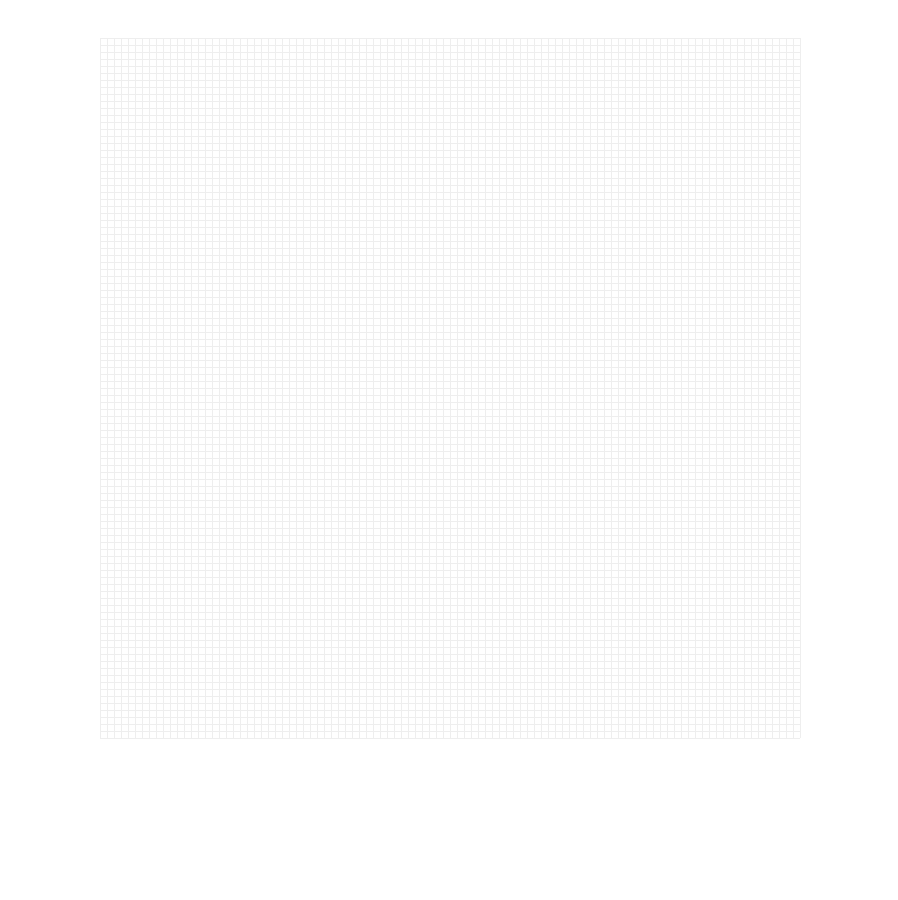
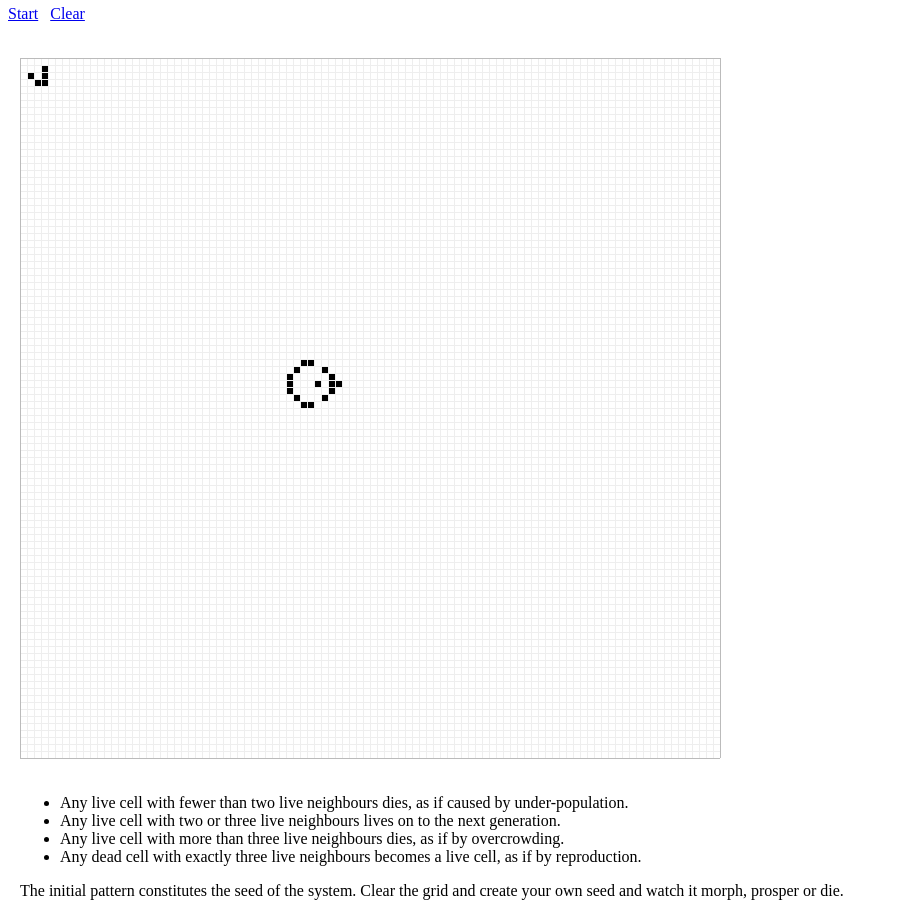
Before and after one commit to marushkevych/game-of-life, a website: page index.html in a window 1280 px wide. Shown: the part 62-962 px from the top of the page, without its empty margins (0-898 px from the left). Before the commit the page ends 801 px from the top, so only its background shows below. Drawn offline with Linux system fonts and the light colour scheme.

Commit message:
dist target

```diff
--- a/index.html
+++ b/index.html
@@ -6,16 +6,30 @@ and open the template in the editor.
 -->
 <html>
     <head>
-        <title>TODO supply a title</title>
+        <title>Conway's Game of Life</title>
         <meta charset="UTF-8">
         <meta name="viewport" content="width=device-width">
     </head>
     <body>
+        <h2>Conway's Game of Life</h2>
+        <a href="#" id="start">Start</a>
+        <a href="#" id="stop" style="display:none">Stop</a> &nbsp;
+        <a href="#" id="clear" >Clear</a>
         <div>
-            <canvas id="canvas" width="401" height="401" ></canvas>
+            <canvas id="canvas"  ></canvas>
         </div>
-        <a href="#" id="start">Click to start</a>
-        <a href="#" id="stop">Click to stop</a>
+
+        <div id="text">
+            <ul>
+                <li>Any live cell with fewer than two live neighbours dies, as if caused by under-population.</li>
+                <li>Any live cell with two or three live neighbours lives on to the next generation.</li>
+                <li>Any live cell with more than three live neighbours dies, as if by overcrowding.</li>
+                <li>Any dead cell with exactly three live neighbours becomes a live cell, as if by reproduction.</li>
+            </ul>
+            The initial pattern constitutes the seed of the system.
+            Clear the grid and create your own seed and watch it morph, prosper or die.
+        </div>
+
         <script src="js/bundle.js" ></script>
     </body>
 </html>
--- a/js/bundle.js
+++ b/js/bundle.js
@@ -4,14 +4,21 @@ var GridModel = require('./grid/GridModel');
 var size = 100;
 var canvas = document.getElementById("canvas");
 var startButton = document.getElementById("start");
+var stopButton = document.getElementById("stop");
+var clearButton = document.getElementById("clear");
 startButton.addEventListener("click", start, false);
-var stopButton = document.getElementById("stop");
 stopButton.addEventListener("click", stop, false);
-
-var view = require('./grid/GridView').init(canvas, {size:size,scale:7,positionLeft:"100px",positionTop:"100px"});
+clearButton.addEventListener("click", clear, false);
+
+var text = document.getElementById("text");
+text.style.left = '20px';
+text.style.top = '840px';
+text.style.position = "absolute";
+
+var view = require('./grid/GridView').init(canvas, {size: size, scale: 7, positionLeft: "20px", positionTop: "120px"});
 var model = new GridModel(size);
 
-view.onCellClick(function(cell){
+view.onCellClick(function(cell) {
     var modelCell = model.getCell(cell.x, cell.y);
     modelCell.isAlive = !modelCell.isAlive;
 
@@ -21,48 +28,100 @@ view.onCellClick(function(cell){
 
 view.paintGrid();
 
+// initial setup
+model.getCell(2,3).isAlive=true;
+model.getCell(3,4).isAlive=true;
+model.getCell(4,2).isAlive=true;
+model.getCell(4,3).isAlive=true;
+model.getCell(4,4).isAlive=true;
+model.getCell(39,46).isAlive=true;
+model.getCell(39,47).isAlive=true;
+model.getCell(39,48).isAlive=true;
+model.getCell(40,45).isAlive=true;
+model.getCell(40,49).isAlive=true;
+model.getCell(41,44).isAlive=true;
+model.getCell(41,50).isAlive=true;
+model.getCell(42,44).isAlive=true;
+model.getCell(42,50).isAlive=true;
+model.getCell(43,47).isAlive=true;
+model.getCell(44,45).isAlive=true;
+model.getCell(44,49).isAlive=true;
+model.getCell(45,46).isAlive=true;
+model.getCell(45,47).isAlive=true;
+model.getCell(45,48).isAlive=true;
+model.getCell(46,47).isAlive=true;
+model.eachCell(function(cell) {
+    cell.isAlive ? view.fillCell(cell) : view.clearCell(cell);
+});
+
+function clear(){
+    model.eachCell(function(cell) {
+        cell.isAlive = false;
+        view.clearCell(cell);
+    });
+}
+
+
+
 var intervalId;
 
-function stop(){
+function stop() {
+    startButton.style.display = "inline";
+    clearButton.style.display = "inline";
+    stopButton.style.display = "none";
     clearInterval(intervalId);
 }
 
 // main loop
-function start(){
+function start() {
+    startButton.style.display = "none";
+    clearButton.style.display = "none";
+    stopButton.style.display = "inline";
     intervalId = setInterval(tick, 200);
 
-    function tick(){
+    // log initial setup
+    model.eachCell(function(cell) {
+        if(cell.isAlive) console.log("model.getCell("+cell.x+"," +  cell.y +").isAlive=true;")
+    });
+
+
+    function tick() {
         // gather changes
         var changes = [];
-        model.eachCell(function(cell){
+        model.eachCell(function(cell) {
             var nextSate = getNextState(cell);
             var currentState = !!cell.isAlive;
-            if(nextSate != currentState){
-                changes.push({cell:cell, isAlive:nextSate});
+            if (nextSate != currentState) {
+                changes.push({cell: cell, isAlive: nextSate});
             }
         });
 
         //apply changes
-        changes.forEach(function(change){
+        if (changes.length === 0)
+            stop();
+
+        changes.forEach(function(change) {
             change.cell.isAlive = change.isAlive;
             change.isAlive ? view.fillCell(change.cell) : view.clearCell(change.cell);
         });
     }
 }
 
-function getNextState(cell){
+function getNextState(cell) {
     var neighbors = model.getNeighbors(cell.x, cell.y);
-    var lifeScore = _.reduce(neighbors, function(memo, neighbor){
-        if(neighbor.isAlive) return memo +  1;
-        else return memo;
+    var lifeScore = _.reduce(neighbors, function(memo, neighbor) {
+        if (neighbor.isAlive)
+            return memo + 1;
+        else
+            return memo;
     }, 0);
 
 
-    if(lifeScore < 2){
+    if (lifeScore < 2) {
         return false;
-    } else if(lifeScore === 2) {
+    } else if (lifeScore === 2) {
         return cell.isAlive;
-    } else if(lifeScore === 3){
+    } else if (lifeScore === 3) {
         return true;
     } else {
         return false;
@@ -199,7 +258,8 @@ exports.init = function(canvas, userConfig) {
         scale: 10,
         positionLeft: "0px",
         positionTop: "0px",
-        strokeStyle: "#eee"
+        gridStyle: "#eee",
+        borderStyle: "#bbb"
     };
 
     var onCellClickHandler;
@@ -260,20 +320,39 @@ exports.init = function(canvas, userConfig) {
     }
 
     function paintGrid() {
-// grid
         var context = canvas.getContext("2d");
 
-        for (var x = 0; x <= length; x += config.scale) {
+
+        // vertical
+        for (var x = config.scale; x <= length - config.scale; x += config.scale) {
             context.moveTo(x + 0.5, 0);
             context.lineTo(x + 0.5, length);
         }
 
-        for (var y = 0; y <= length; y += config.scale) {
+        // horisontal
+        for (var y = config.scale; y <= length - config.scale; y += config.scale) {
             context.moveTo(0, y + 0.5);
             context.lineTo(length, y + 0.5);
         }
 
-        context.strokeStyle = config.strokeStyle;
+        context.strokeStyle = config.gridStyle;
+        context.stroke();
+
+
+        // border
+        context.beginPath();
+        context.moveTo(0.5, 0);
+        context.lineTo(0.5, length);
+        context.moveTo(length + 0.5, 0);
+        context.lineTo(length + 0.5, length);
+
+        context.moveTo(0, 0.5);
+        context.lineTo(length, 0.5);
+        context.moveTo(0, length + 0.5);
+        context.lineTo(length, length + 0.5);
+
+
+        context.strokeStyle = config.borderStyle;
         context.stroke();
     }
 
```
Also changed, not shown: js/controller.js (+76 -17 lines), js/grid/GridView.js (+25 -5 lines).
